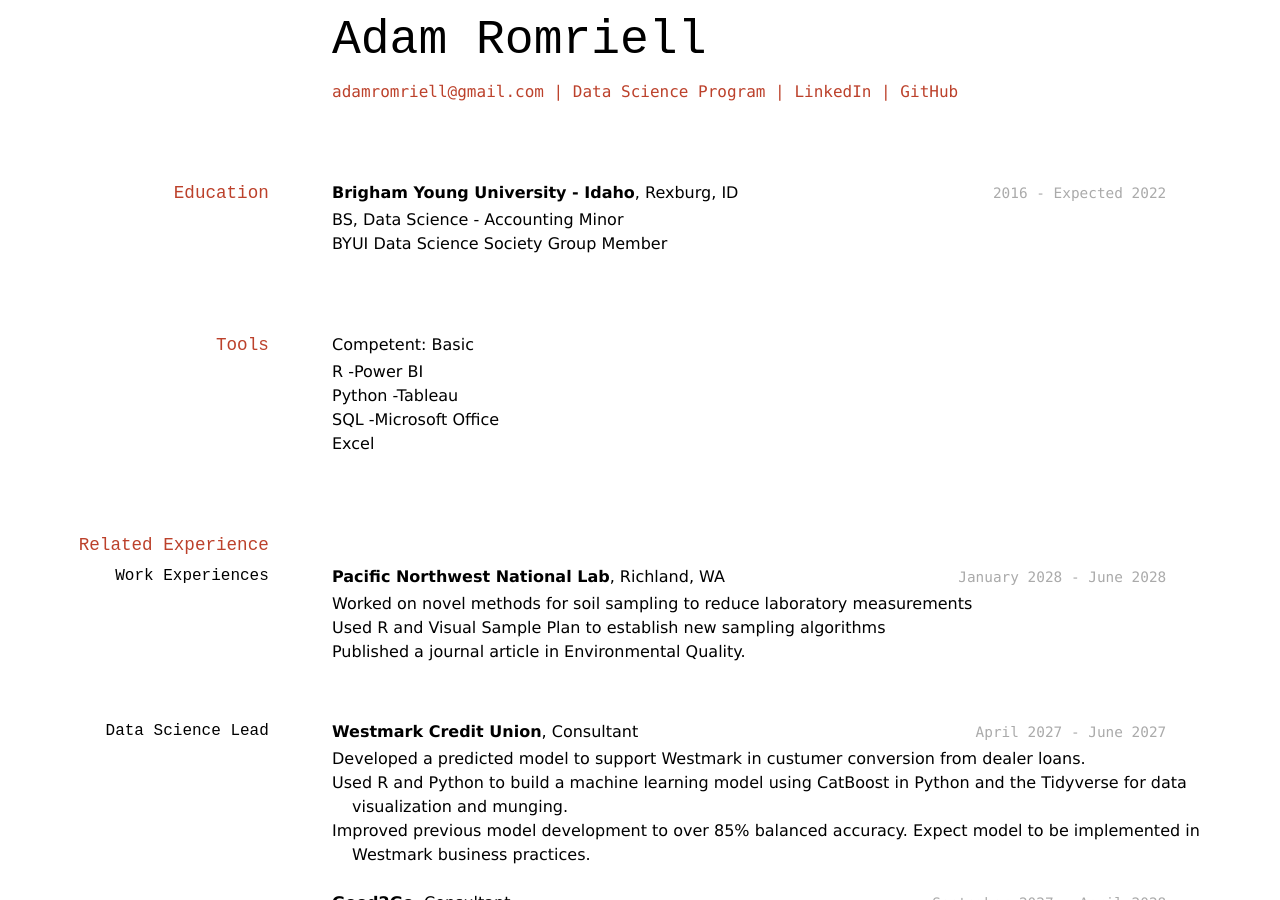
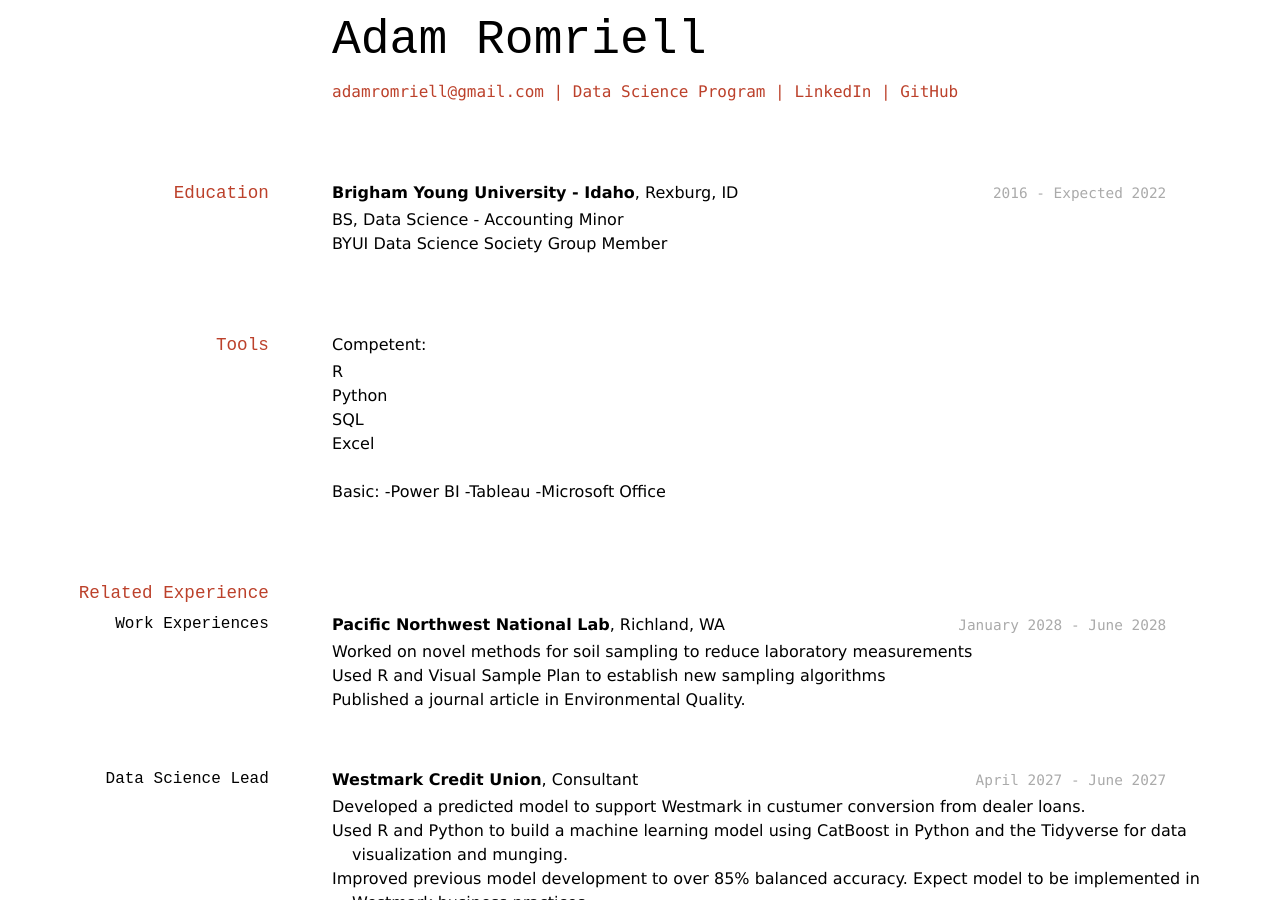
Before and after one commit to TheAdmrial/romriell_adam_resume, a Jekyll site: the page built from docs/index.md, in a window 1280 px wide and 900 px high. Built offline with Jekyll 4.4.1, drawn with Linux system fonts in a browser that asks for light colours; part of the change alters nothing that is shown.

Commit message:
rearranged the tools section

```diff
--- a/docs/index.md
+++ b/docs/index.md
@@ -21,11 +21,17 @@ __Brigham Young University - Idaho__, Rexburg, ID
 - BYUI Data Science Society Group Member
 
 ## Tools
-Competent: <right>Basic</right>
-- R         <right>-Power BI</right>
-- Python    <right>-Tableau</right>
-- SQL       <right>-Microsoft Office</right>
+Competent:
+- R
+- Python
+- SQL
 - Excel
+
+Basic:
+-Power BI
+-Tableau
+-Microsoft Office
+
 
 ## Related Experience
 
```
